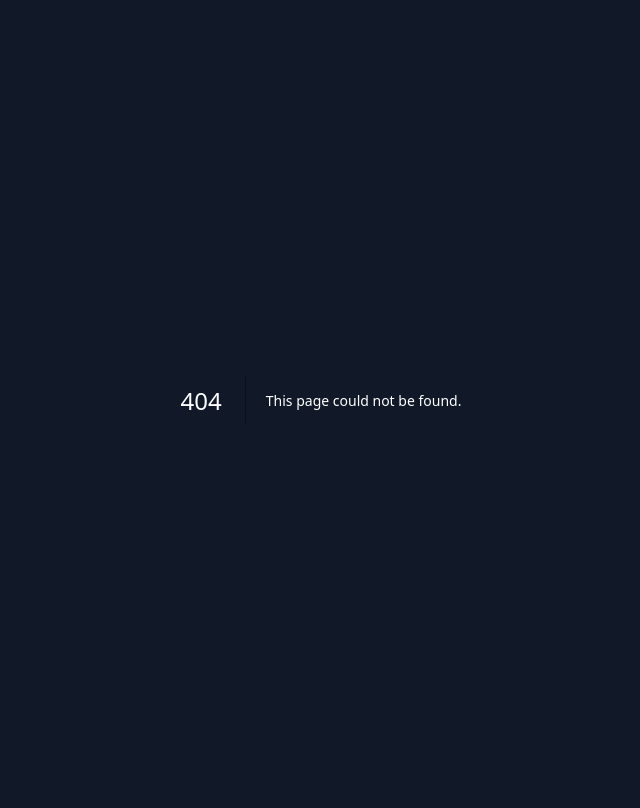
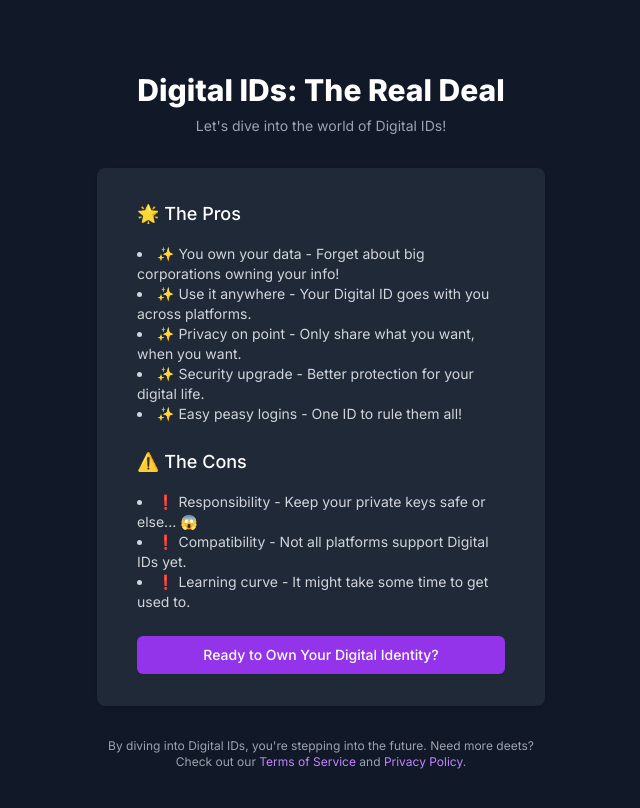
Before and after one commit to kmukherjeenj/signatrust_v2, a Next.js app: page /learn-more in a window 1280 px wide. Before the commit this address had no page. Shown: the top 808 px of the page, without its empty margins (319-959 px from the left). Built offline with nearby package versions, Linux system fonts and the light colour scheme.

Commit message:
Learn-more page added

```diff
--- /dev/null
+++ b/app/learn-more/page.tsx
@@ -0,0 +1,65 @@
+'use client';
+
+import React from 'react';
+import Link from 'next/link';
+
+export default function DigitalIDProsCons() {
+  return (
+    <div className="min-h-screen bg-gray-900 flex flex-col justify-center py-12 sm:px-6 lg:px-8">
+      <div className="sm:mx-auto sm:w-full sm:max-w-md">
+        <h2 className="mt-6 text-center text-3xl font-extrabold text-white">
+          Digital IDs: The Real Deal
+        </h2>
+        <p className="mt-2 text-center text-sm text-gray-400">
+          Let's dive into the world of Digital IDs!
+        </p>
+      </div>
+
+      <div className="mt-8 sm:mx-auto sm:w-full sm:max-w-md">
+        <div className="bg-gray-800 py-8 px-4 shadow sm:rounded-lg sm:px-10">
+          <h3 className="text-lg font-medium text-white mb-4">
+            🌟 The Pros
+          </h3>
+          <ul className="list-disc list-inside text-sm text-gray-300 mb-6">
+            <li>✨ You own your data - Forget about big corporations owning your info!</li>
+            <li>✨ Use it anywhere - Your Digital ID goes with you across platforms.</li>
+            <li>✨ Privacy on point - Only share what you want, when you want.</li>
+            <li>✨ Security upgrade - Better protection for your digital life.</li>
+            <li>✨ Easy peasy logins - One ID to rule them all!</li>
+          </ul>
+
+          <h3 className="text-lg font-medium text-white mb-4">
+            ⚠️ The Cons
+          </h3>
+          <ul className="list-disc list-inside text-sm text-gray-300 mb-6">
+            <li>❗ Responsibility - Keep your private keys safe or else... 😱</li>
+            <li>❗ Compatibility - Not all platforms support Digital IDs yet.</li>
+            <li>❗ Learning curve - It might take some time to get used to.</li>
+          </ul>
+
+          <div className="mt-6">
+            <Link
+              href="/register"
+              className="w-full flex justify-center py-2 px-4 border border-transparent rounded-md shadow-sm text-sm font-medium text-white bg-purple-600 hover:bg-purple-700 focus:outline-none focus:ring-2 focus:ring-offset-2 focus:ring-purple-500 transition duration-150 ease-in-out"
+            >
+              Ready to Own Your Digital Identity?
+            </Link>
+          </div>
+        </div>
+      </div>
+
+      <div className="mt-8 sm:mx-auto sm:w-full sm:max-w-md">
+        <p className="text-center text-xs text-gray-400">
+          By diving into Digital IDs, you're stepping into the future. Need more deets? Check out our{' '}
+          <Link href="/terms" className="text-purple-400 hover:text-purple-300">
+            Terms of Service
+          </Link>{' '}
+          and{' '}
+          <Link href="/privacy" className="text-purple-400 hover:text-purple-300">
+            Privacy Policy
+          </Link>.
+        </p>
+      </div>
+    </div>
+  );
+}
```
